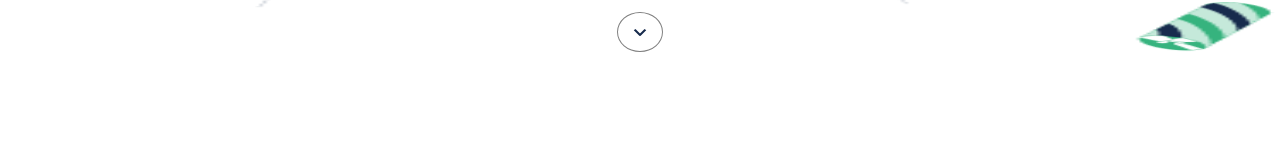
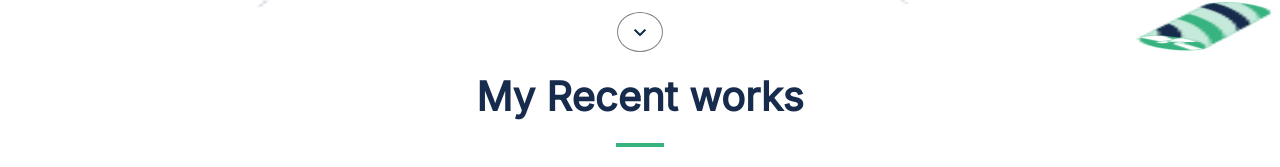
Before and after one commit to Alhajideen/Portfolio-setup, a website: page index.html in a window 1280 px wide. Shown: the part 660-827 px from the top of the page. Before the commit the page ends 800 px from the top, so only its background shows below. Drawn offline with Linux system fonts and the light colour scheme.

Commit message:
add my recent work section with style

```diff
--- a/index.html
+++ b/index.html
@@ -47,5 +47,14 @@
         <img src="./img/Union.svg" alt="" />
       </div>
     </section>
+    <section class="my-work">
+      <header class="work-header">
+        <h2>My Recent works</h2>
+      </header>
+      <div class="divider"></div>
+      <article class="work-card">
+
+      </article>
+    </section>
   </body>
 </html>
--- a/style.css
+++ b/style.css
@@ -98,3 +98,30 @@
 .jumbo-tron .socials img {
   margin: 0 5px;
 }
+
+.my-work {
+  width: 100%;
+  background-color: white;
+  margin-top: 15px;
+}
+
+.my-work .work-header {
+  width: 70%;
+  margin: auto;
+  text-align: center;
+}
+
+.my-work .work-header h2 {
+  color: #172b4d;
+  font-style: normal;
+  font-weight: 700;
+  font-size: 40px;
+  line-height: 52px;
+}
+
+.my-work .divider {
+  margin: 20px auto;
+  background-color: #36b37e;
+  height: 4px;
+  width: 48px;
+}
```
